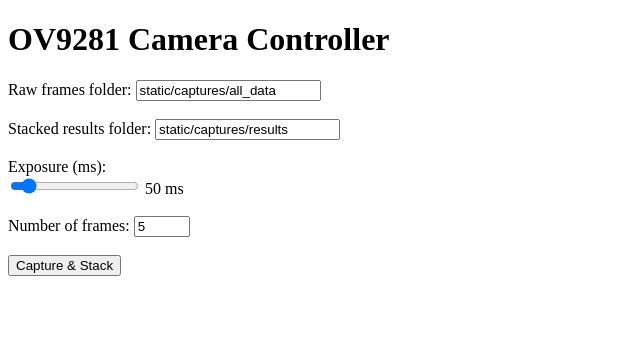
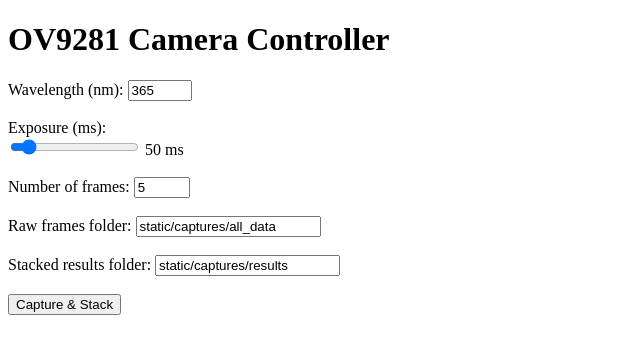
Before and after one commit to nicksadovnikov/UVCameraThesis, a Flask app: page / in a window 1280 px wide. Shown: the top 354 px of the page, without its empty margins (0-640 px from the left). Run offline with Flask 3, Linux system fonts and the light colour scheme.

Commit message:
wavelength

```diff
--- a/ArduCam App V1.0/templates/index.html
+++ b/ArduCam App V1.0/templates/index.html
@@ -12,19 +12,23 @@
 <body>
   <h1>OV9281 Camera Controller</h1>
   <form action="/capture" method="post">
+
+    <label>Wavelength (nm):</label>
+    <input type="number" name="wavelength" value="365" min="200" max="900" required><br><br>
+
+    <label>Exposure (ms):</label><br>
+    <input type="range" name="shutter" min="1" max="500" value="50"
+           oninput="updateExposureValue(this.value)">
+    <span id="expVal">50 ms</span><br><br>
+
+    <label>Number of frames:</label>
+    <input type="number" name="frames" value="5" min="1" max="30" required><br><br>
+
     <label>Raw frames folder:</label>
     <input type="text" name="raw_dir" value="static/captures/all_data" required><br><br>
 
     <label>Stacked results folder:</label>
     <input type="text" name="stack_dir" value="static/captures/results" required><br><br>
-    <label>Exposure (ms):</label><br>
-    <input type="range" name="shutter" min="1" max="500" value="50"
-           oninput="updateExposureValue(this.value)">
-    <span id="expVal">50 ms</span>
-    <br><br>
-
-    <label>Number of frames:</label>
-    <input type="number" name="frames" value="5" min="1" max="30" required><br><br>
 
     <button type="submit">Capture & Stack</button>
   </form>
```
